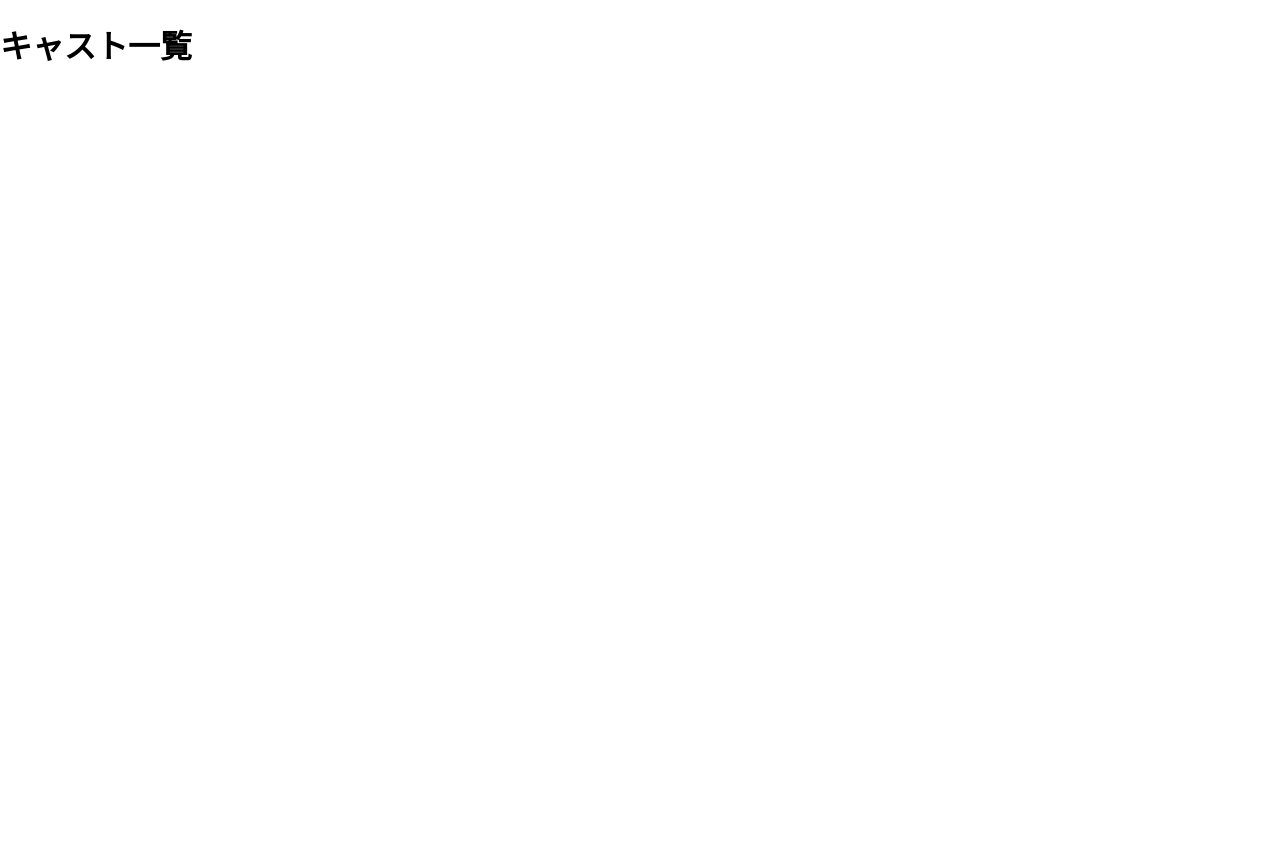
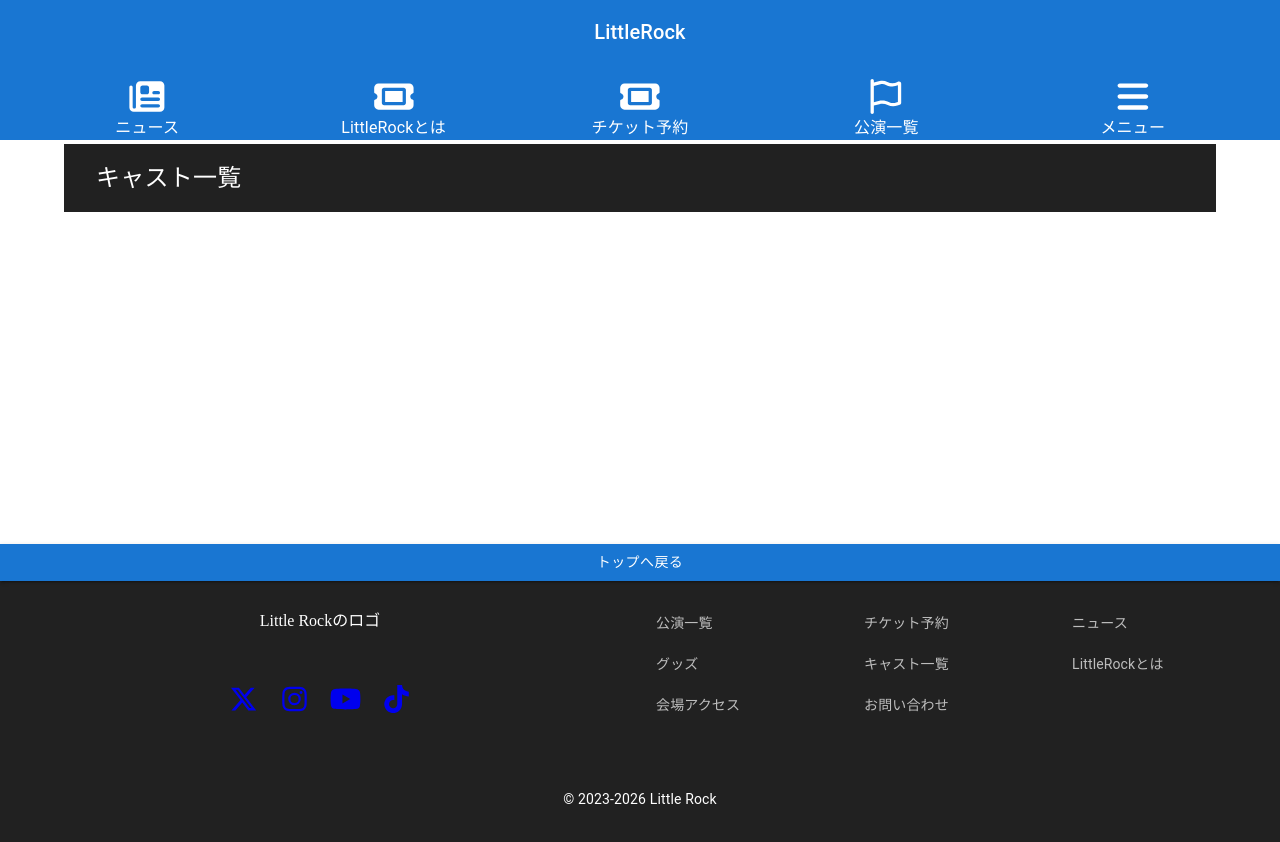
Before and after one commit to Sug1re/little-rock-hp, a Next.js app: page /cast in a window 1280 px wide. Shown: the top 842 px of the page. Before the commit the page ends 800 px from the top, so only its background shows below. Built offline with nearby package versions, Linux system fonts and the light colour scheme.

Commit message:
キャスト一覧の型定義を追加

```diff
--- a/app/cast/page.tsx
+++ b/app/cast/page.tsx
@@ -1,7 +1,37 @@
+import { Box, Container, Typography } from "@mui/material";
+import { Footer } from "@/components/layouts/Footer/Footer";
+import { Header } from "@/components/layouts/Header/Header";
+
 export default function Cast() {
   return (
     <>
-      <h1>キャスト一覧</h1>
+      <Header />
+
+      <Container maxWidth="lg">
+        <Box
+          sx={{
+            mt: 18,
+            minHeight: "50vh",
+          }}
+        >
+          <Typography
+            sx={{
+              fontSize: "1.5rem",
+              display: "flex-start",
+              justifyContent: "center",
+              bgcolor: "grey.900",
+              color: "#ffffff",
+              py: 2,
+              px: 4,
+              my: 4,
+            }}
+          >
+            キャスト一覧
+          </Typography>
+        </Box>
+      </Container>
+
+      <Footer />
     </>
   );
 }
--- a/components/elements/List/StageList.tsx
+++ b/components/elements/List/StageList.tsx
@@ -1,5 +1,5 @@
 import { Box } from "@mui/material";
-import { getStageList } from "@/libs/microcms/stage";
+import { getStageList } from "@/libs/microcms/api/stage";
 import { Stage } from "@/libs/microcms/types";
 import { StageCard } from "@/components/elements/Card/StageCard";
 
--- a/components/features/stage/Detail.tsx
+++ b/components/features/stage/Detail.tsx
@@ -1,5 +1,5 @@
 import { Box, Container, Typography } from "@mui/material";
-import { getStageDetail } from "@/libs/microcms/stage";
+import { getStageDetail } from "@/libs/microcms/api/stage";
 
 type Props = {
   params: {
--- a/components/features/stage/Flyer.tsx
+++ b/components/features/stage/Flyer.tsx
@@ -1,5 +1,5 @@
 import { Box, Typography } from "@mui/material";
-import { getStageDetail } from "@/libs/microcms/stage";
+import { getStageDetail } from "@/libs/microcms/api/stage";
 import Image from "next/image";
 
 type Props = {
--- a/libs/microcms/stage.ts
+++ b/libs/microcms/api/stage.ts
@@ -1,5 +1,5 @@
-import { client } from "./client";
-import { Stage, StageResponse } from "./types";
+import { client } from "../client";
+import { Stage, StageResponse } from "../types";
 
 export const getStageList =
   async (): Promise<StageResponse> => {
```
Also changed, not shown: libs/microcms/api/cast.ts (added, +18 -0 lines), libs/microcms/types.ts (+30 -1 lines).
